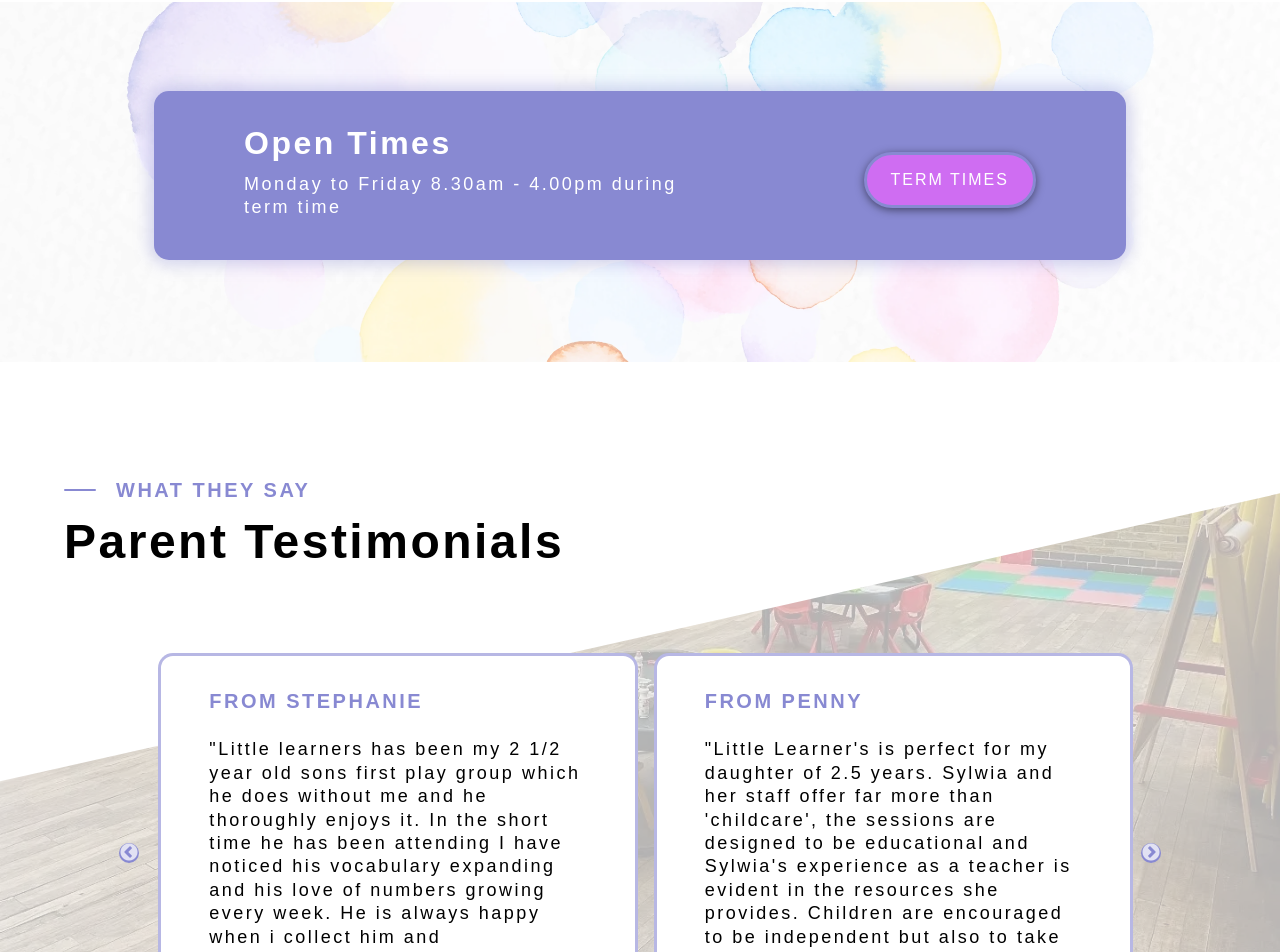
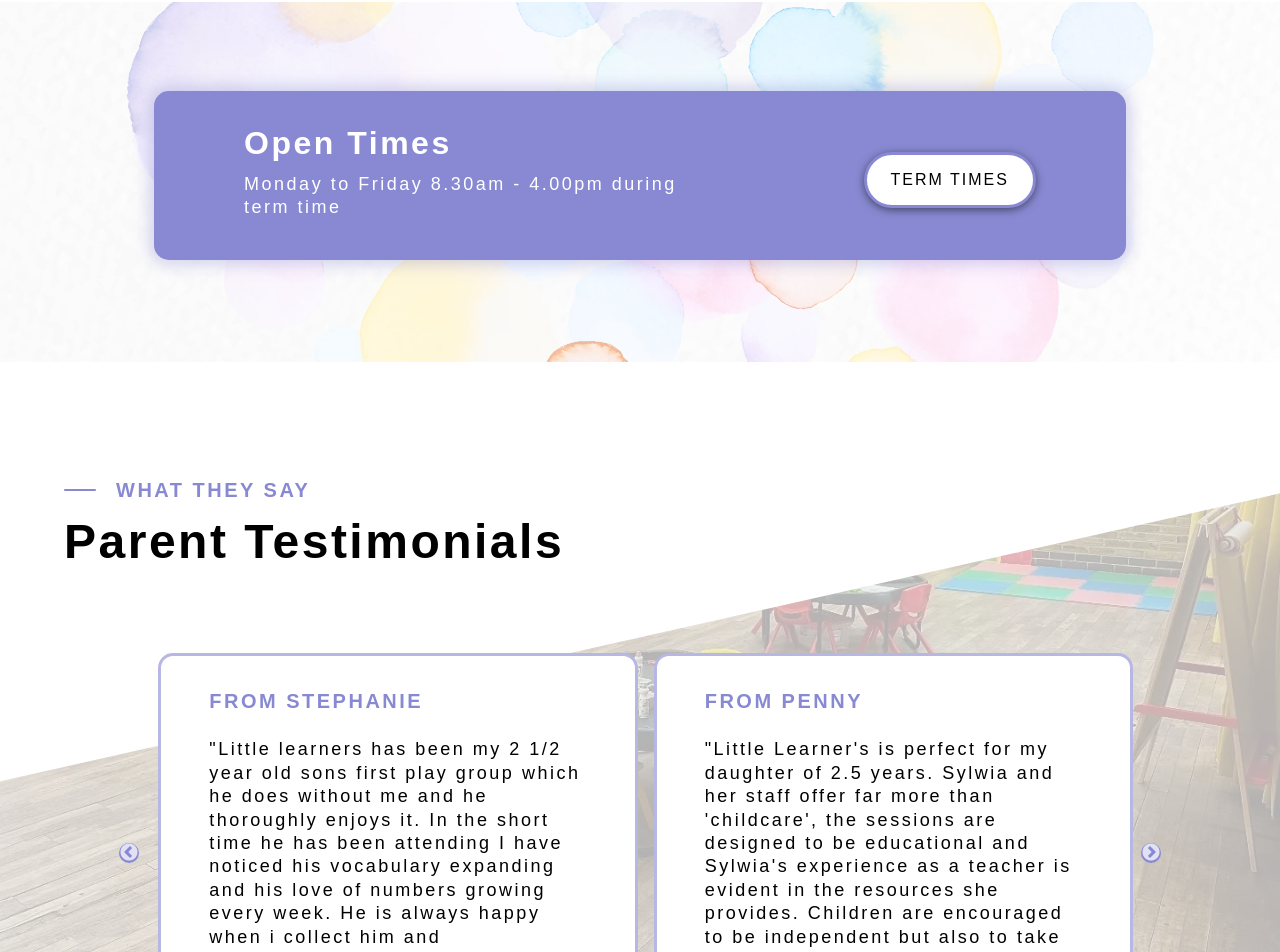
Before and after one commit to curveservices/little-learners, a React (Vite) app: page / in a window 1280 px wide. Shown: the part 4308-5260 px from the top of the page. Built offline with nearby package versions, Linux system fonts and the light colour scheme.

Commit message:
removed background color for better accessibility

```diff
--- a/src/components/cta/index.jsx
+++ b/src/components/cta/index.jsx
@@ -29,8 +29,6 @@ const CallToAction = ({
           <Button
             text={text1}
             link={link1}
-            background="var(--secondary)"
-            color="#fff"
           />
         </div>
       </div>
--- a/src/pages/home/index.jsx
+++ b/src/pages/home/index.jsx
@@ -173,7 +173,6 @@ const Home = () => {
           p1="Monday to Friday 8.30am - 4.00pm during term time"
           text1="Term Times"
           link1="https://lewisham.gov.uk/myservices/education/schools/term-dates/term-dates-25-26"
-          text2="Apply to Join"
         />
 
         <section className="fith-section">
```
